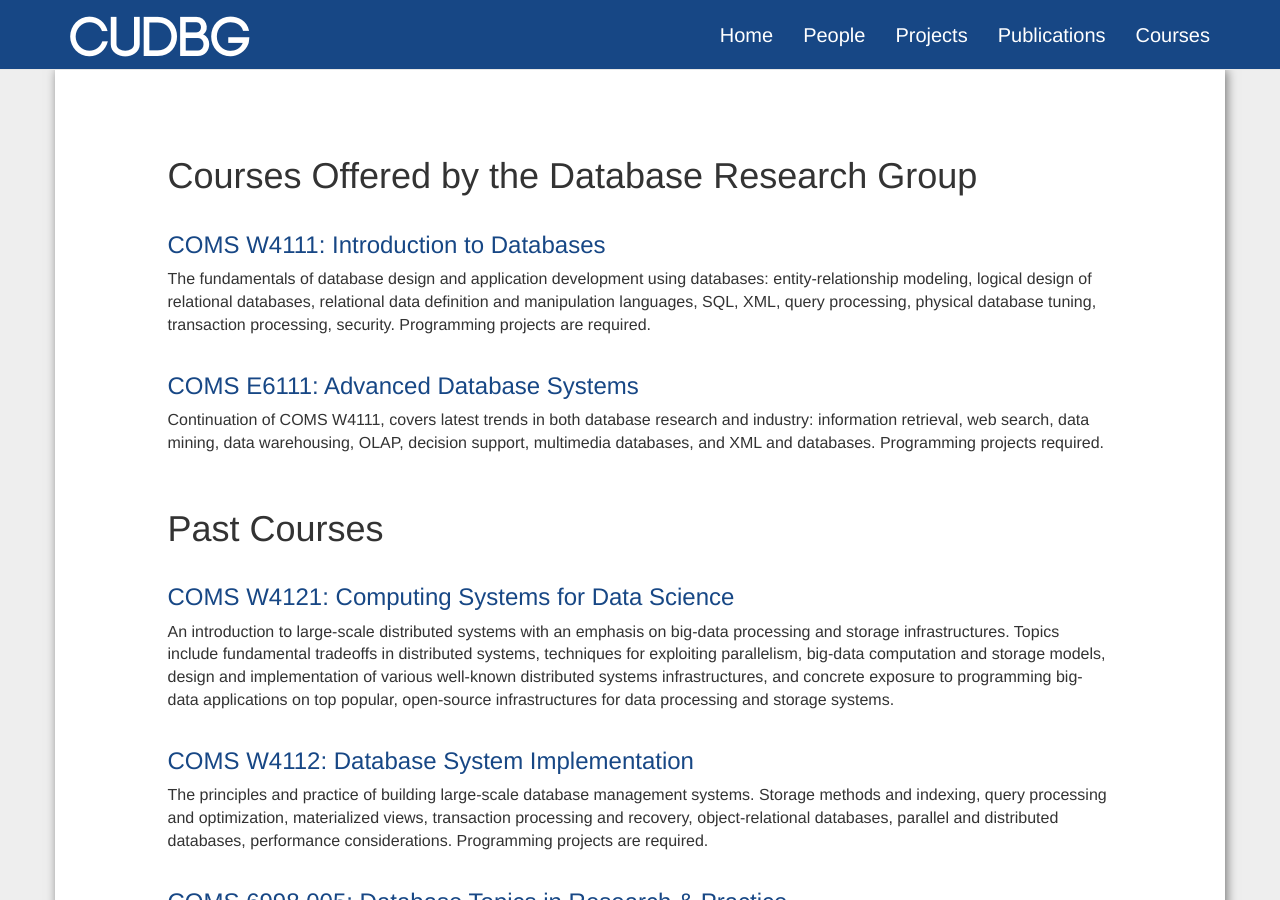
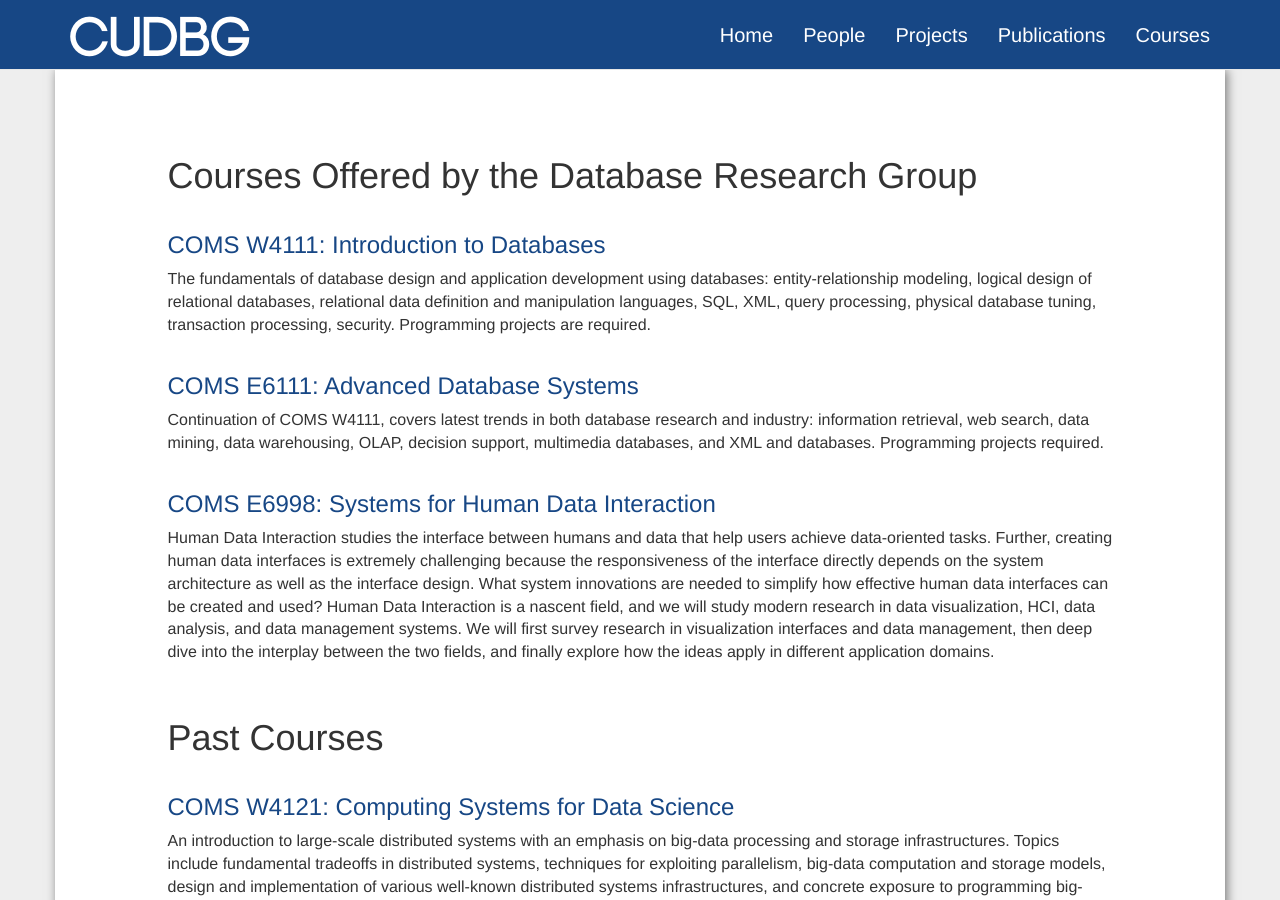
Before and after one commit to cudbg/cudbg.github.io, a Jekyll site: the page built from courses.md, in a window 1280 px wide and 900 px high. Built offline with Jekyll 4.4.1, drawn with Linux system fonts in a browser that asks for light colours; nearby versions of some CDN libraries; our own code applies the rules of GitHub Pages for plain Markdown files.

Commit message:
lazy commit msg

```diff
--- a/_data/courses.yml
+++ b/_data/courses.yml
@@ -5,6 +5,9 @@ present:
  - name: "COMS E6111: Advanced Database Systems"
    url: http://www.cs.columbia.edu/education/courses/#database
    details: "Continuation of COMS W4111, covers latest trends in both database research and industry: information retrieval, web search, data mining, data warehousing, OLAP, decision support, multimedia databases, and XML and databases. Programming projects required."
+ - name: "COMS E6998: Systems for Human Data Interaction"
+   url: https://columbiaviz.github.io/2021f_w6998
+   details: "Human Data Interaction studies the interface between humans and data that help users achieve data-oriented tasks. Further, creating human data interfaces is extremely challenging because the responsiveness of the interface directly depends on the system architecture as well as the interface design. What system innovations are needed to simplify how effective human data interfaces can be created and used?  Human Data Interaction is a nascent field, and we will study modern research in data visualization, HCI, data analysis, and data management systems. We will first survey research in visualization interfaces and data management, then deep dive into the interplay between the two fields, and finally explore how the ideas apply in different application domains."
 past:
  - name: "COMS W4121: Computing Systems for Data Science"
    url: https://w4121.github.io/
```
